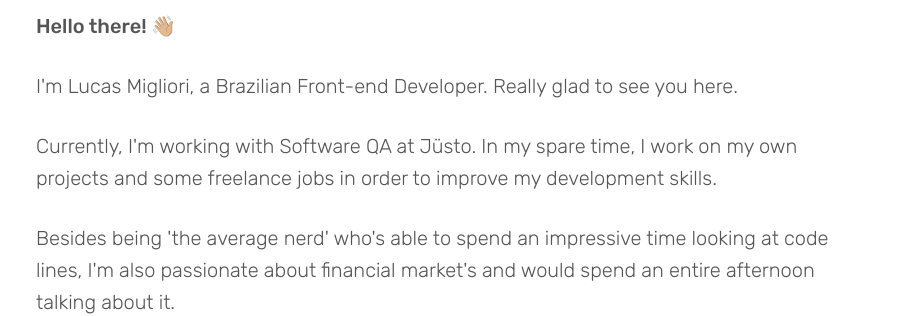
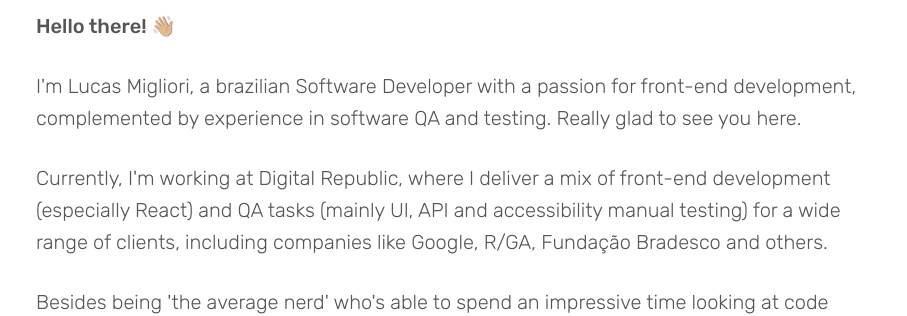
Before and after one commit to LucasMig/portfoliov2, a React (Create React App) app: page / in a window 1280 px wide. Shown: the part 168-484 px from the top of the page, without its empty margins (186-1093 px from the left). Built offline with nearby package versions, Linux system fonts and the light colour scheme.

Commit message:
updated summary

```diff
--- a/src/data.js
+++ b/src/data.js
@@ -40,8 +40,8 @@ export const navigation = [
 
 export const coverLetter = [
   "Hello there! 👋🏼",
-  "I'm Lucas Migliori, a Brazilian Front-end Developer. Really glad to see you here.",
-  "Currently, I'm working with Software QA at Jüsto. In my spare time, I work on my own projects and some freelance jobs in order to improve my development skills.",
+  "I'm Lucas Migliori, a brazilian Software Developer with a passion for front-end development, complemented by experience in software QA and testing. Really glad to see you here.",
+  "Currently, I'm working at Digital Republic, where I deliver a mix of front-end development (especially React) and QA tasks (mainly UI, API and accessibility manual testing) for a wide range of clients, including companies like Google, R/GA, Fundação Bradesco and others.",
   "Besides being 'the average nerd' who's able to spend an impressive time looking at code lines, I'm also passionate about financial market's and would spend an entire afternoon talking about it.",
   "I guess this pretty much sums it up! Please, feel free to take a look at some of my work below.",
 ];
```
